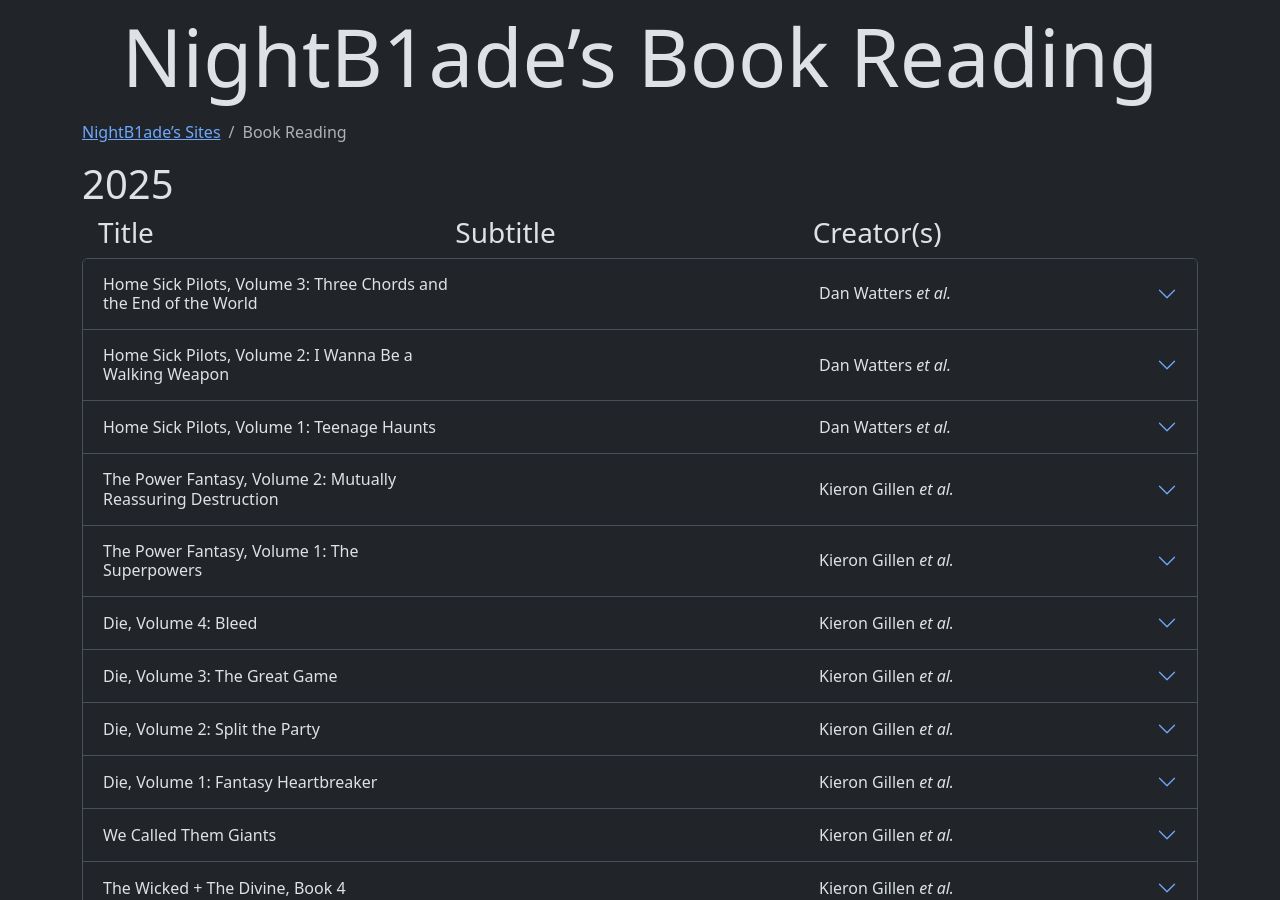
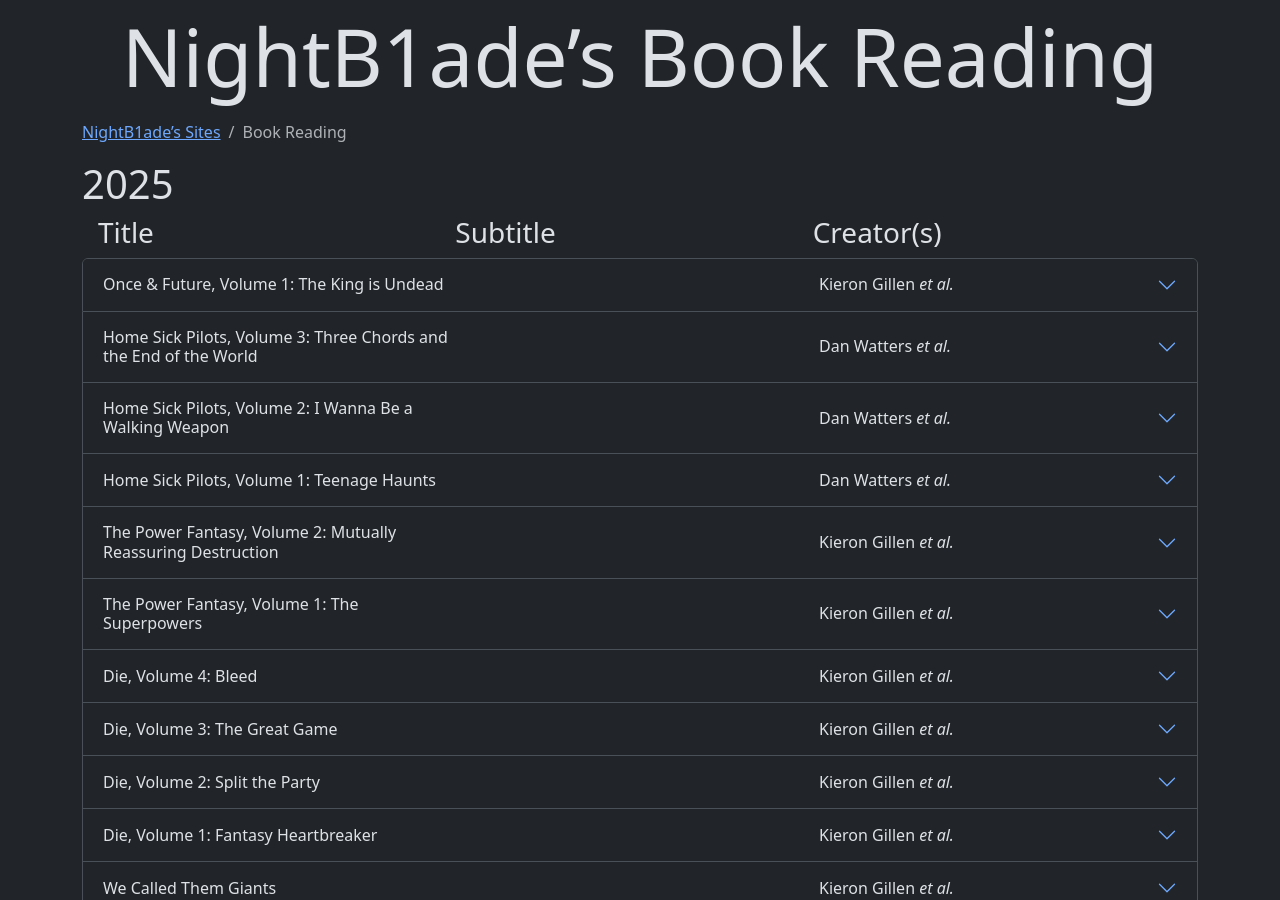
Before and after one commit to NightB1ade/BookReading, a Jekyll site: the page built from index.html, in a window 1280 px wide and 900 px high. Built offline with Jekyll 4.4.1, drawn with Linux system fonts in a browser that asks for light colours.

Commit message:
Once & Future, Volume 1: The King is Undead: Add

```diff
--- a/_data/ReadingList.json
+++ b/_data/ReadingList.json
@@ -3139,4 +3139,23 @@
 			}
 		]
 	}
+	, {
+		"title": "Once & Future, Volume 1: The King is Undead"
+		, "creators": [
+			"Kieron Gillen"
+			, "Dan Mora"
+			, "Tamra Bonvillain"
+		]
+		, "numPages": 160
+		, "notes": []
+		, "isbns": [{
+			"isbn": "9781684154913"
+			, "description": "eBook"
+		}]
+		, "progress": [{
+				"date": "2025-11-04"
+				, "page": 160
+			}
+		]
+	}
 ]
```
